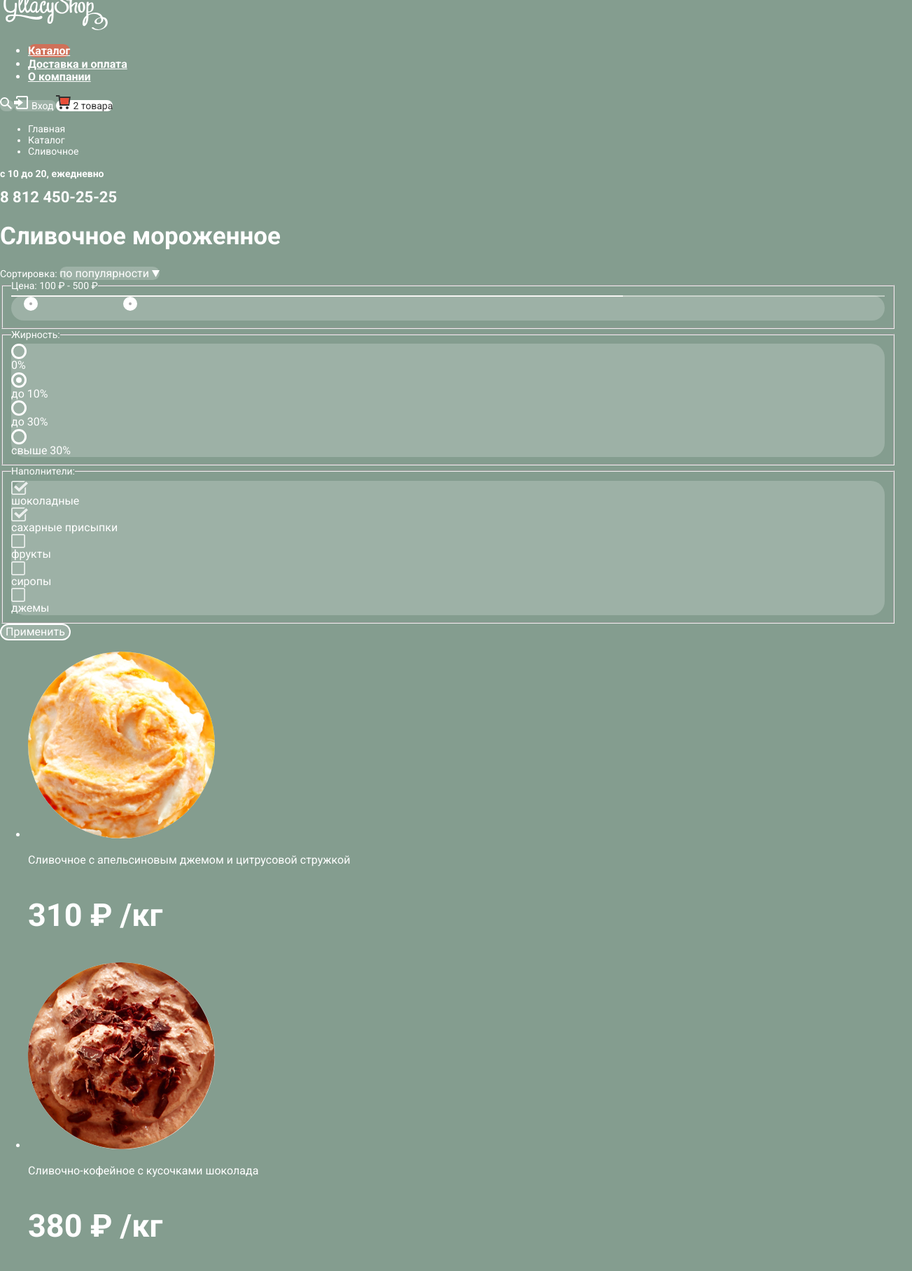
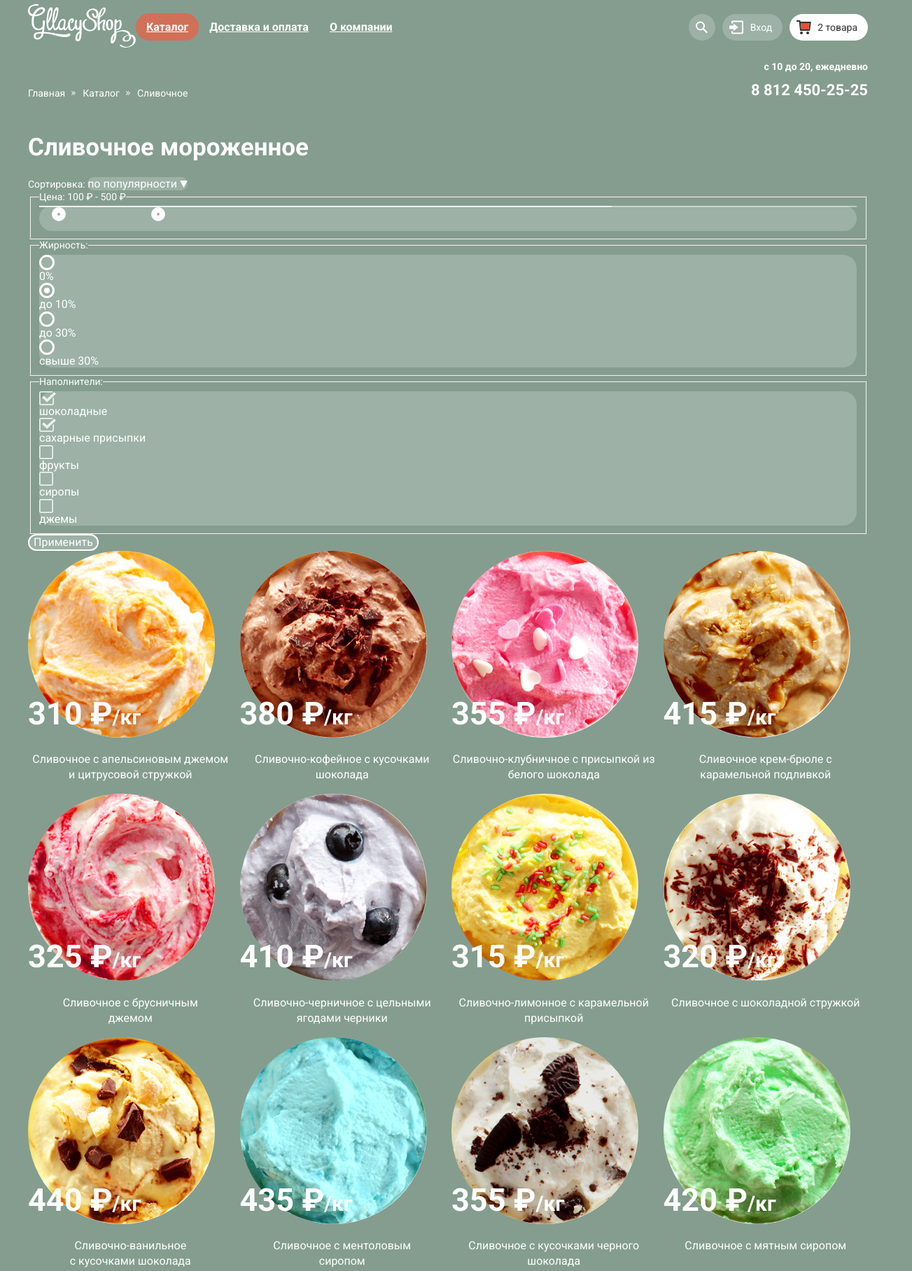
Before and after one commit to AlexeySlyusarenko/1401569-gllacy-28, a plain HTML site: page catalog.html in a window 1280 px wide. Shown: the part 20-1836 px from the top of the page at 70% size, 1303 px wide, since content can reach past the window. Drawn offline with Linux system fonts and the light colour scheme.

Commit message:
Выполнил начальную разметку по сетке

```diff
--- a/catalog.html
+++ b/catalog.html
@@ -1,5 +1,5 @@
 <!DOCTYPE html>
-    <html lang="ru">
+    <html lang="ru" class="html">
     <head>
         <meta charset="utf-8">
         <title>Каталог</title>
@@ -36,7 +36,7 @@
                         </a>
                     </li>
                 </ul>
-                <a href="#" class="menu__button">
+                <a href="#" class="menu__button menu__button--search">
                     <span class="visually-hidden">
                         Кнопка поиск
                     </span>
@@ -295,10 +295,7 @@
                             Сливочное с апельсиновым джемом и цитрусовой стружкой
                         </h3>
                         <p class="product__price">
-                            310 ₽
-                            <span class="product__weight">
-                                /кг
-                            </span>
+                            310 ₽<span class="product__weight">/кг</span>
                         </p>
                     </li>
                     <li class="catalog__item-product product">
@@ -307,10 +304,7 @@
                             Сливочно-кофейное с кусочками шоколада
                         </h3>
                         <p class="product__price">
-                            380 ₽
-                            <span class="product__weight">
-                                /кг
-                            </span>
+                            380 ₽<span class="product__weight">/кг</span>
                         </p>
                     </li>
                     <li class="catalog__item-product product">
@@ -319,10 +313,7 @@
                             Сливочно-клубничное с присыпкой из белого шоколада
                         </h3>
                         <p class="product__price">
-                            355 ₽
-                            <span class="product__weight">
-                                /кг
-                            </span>
+                            355 ₽<span class="product__weight">/кг</span>
                         </p>
                     </li>
                     <li class="catalog__item-product product">
@@ -331,10 +322,7 @@
                             Сливочное крем-брюле с карамельной подливкой
                         </h3>
                         <p class="product__price">
-                            415 ₽
-                            <span class="product__weight">
-                                /кг
-                            </span>
+                            415 ₽<span class="product__weight">/кг</span>
                         </p>
                     </li>
                     <li class="catalog__item-product product">
@@ -344,10 +332,7 @@
                             джемом
                         </h3>
                         <p class="product__price">
-                            325 ₽
-                            <span class="product__weight">
-                                /кг
-                            </span>
+                            325 ₽<span class="product__weight">/кг</span>
                         </p>
                     </li>
                     <li class="catalog__item-product product">
@@ -356,10 +341,7 @@
                             Сливочно-черничное с цельными ягодами черники
                         </h3>
                         <p class="product__price">
-                            410 ₽
-                            <span class="product__weight">
-                                /кг
-                            </span>
+                            410 ₽<span class="product__weight">/кг</span>
                         </p>
                     </li>
                     <li class="catalog__item-product product">
@@ -368,10 +350,7 @@
                             Сливочно-лимонное с карамельной присыпкой
                         </h3>
                         <p class="product__price">
-                            315 ₽
-                            <span class="product__weight">
-                                /кг
-                            </span>
+                            315 ₽<span class="product__weight">/кг</span>
                         </p>
                     </li>
                     <li class="catalog__item-product product">
@@ -379,11 +358,7 @@
                         <h3 class="product__header">
                             Сливочное с шоколадной стружкой
                         </h3>
-                        <p class="product__price">
-                            320 ₽
-                            <span class="product__weight">
-                                /кг
-                            </span>
+                        <p class="product__price">320 ₽<span class="product__weight">/кг</span>
                         </p>
                     </li>
                     <li class="catalog__item-product product">
@@ -393,10 +368,7 @@
                             с кусочками шоколада
                         </h3>
                         <p class="product__price">
-                            440 ₽
-                            <span class="product__weight">
-                                /кг
-                            </span>
+                            440 ₽<span class="product__weight">/кг</span>
                         </p>
                     </li>
                     <li class="catalog__item-product product">
@@ -406,10 +378,7 @@
                             сиропом
                         </h3>
                         <p class="product__price">
-                            435 ₽
-                            <span class="product__weight">
-                                /кг
-                            </span>
+                            435 ₽<span class="product__weight">/кг</span>
                         </p>
                     </li>
                     <li class="catalog__item-product product">
@@ -418,10 +387,7 @@
                             Сливочное с кусочками черного шоколада
                         </h3>
                         <p class="product__price">
-                            355 ₽
-                            <span class="product__weight">
-                                /кг
-                            </span>
+                            355 ₽<span class="product__weight">/кг</span>
                         </p>
                     </li>
                     <li class="catalog__item-product product">
@@ -430,10 +396,7 @@
                             Сливочное с мятным сиропом
                         </h3>
                         <p class="product__price">
-                            420 ₽
-                            <span class="product__weight">
-                                /кг
-                            </span>
+                            420 ₽<span class="product__weight">/кг</span>
                         </p>
                     </li>
                 </ul>
--- a/css/style.css
+++ b/css/style.css
@@ -18,12 +18,6 @@
     --tomato: #E84D37;
     --grey: #ABABAB;
     --creame: #F8F7F4;
-}
-
-body {
-    background-color: var(--green-dark);
-    color: var(--white);
-    font-family: 'Roboto', sans-serif;
 }
 
 a {
@@ -47,19 +41,95 @@ a {
     margin: -1px;
 }
 
-/* header */
+.html {
+    height: 100%;
+    background-color: var(--green-dark);
+}
+
+/* page */
+
+.page {
+    max-width: 1200px;
+    min-height: 100%;
+    margin: 0 auto;
+    background-color: var(--green-dark);
+    color: var(--white);
+    font-family: 'Roboto', sans-serif;
+}
+
+.page__header {
+    display: flex;
+    flex-direction: row;
+    flex-wrap: wrap;
+    justify-content: space-between;
+    align-items: center;
+    margin: 25px 0;
+}
+
+.page__main {
+    display: flex;
+    flex-flow: row wrap;
+    justify-content: stretch;
+    align-items: stretch;
+}
+
+.page__footer {
+    display: flex;
+    flex-direction: row;
+    flex-wrap: wrap;
+    justify-content: space-between;
+    align-items: center;
+    margin: 25px 0;
+    padding-top: 25px;
+    border-top: 1px solid var(--white-dark-bg);
+}
+
+/* ---------------- header ---------------- */
+
+.logo {
+    flex-grow: 0;
+}
 
 .logo__img {
     fill: var(--white);
 }
 
+/* menu */
+
+.menu {
+    --line-height: 18px;
+    --padding-top: 10px;
+}
+
+.menu {
+    flex-basis: 50%;
+    flex-grow: 1;
+    display: flex;
+    flex-direction: row;
+    flex-wrap: nowrap;
+    justify-content: end;
+    align-items: center;
+}
+
+.menu__list {
+    display: flex;
+    flex-direction: row;
+    flex-wrap: nowrap;
+    justify-content: start;
+    margin: 0;
+    margin-right: auto;
+    padding: 0;
+    list-style: none;
+}
+
 .menu__link {
+    padding: 10px 15px;
     border-radius: 26px;
     background-color: inherit;
     font-style: normal;
     font-weight: bold;
     font-size: 16px;
-    line-height: 18px;
+    line-height: var(--line-height);
     text-decoration: underline;
 }
 .menu__link--active {
@@ -67,21 +137,36 @@ a {
 }
 
 .menu__button {
+    position: relative;
+    margin-left: 10px;
+    padding: var(--padding-top) 15px var(--padding-top) 40px;
     border-radius: 20px;
     background-color: var(--white-dark-bg);
     font-style: normal;
     font-weight: 500;
     font-size: 14px;
-    line-height: 16px;
+    line-height: var(--line-height);
     color: var(--white);
 }
 .menu__button--active {
     background-color: var(--white);
     color: var(--black);
 }
+.menu__button--search {
+    width: calc(var(--line-height) + 2 * var(--padding-top));
+    height: calc(var(--line-height) + 2 * var(--padding-top));
+    padding: 0;
+}
 
 .menu__img {
+    position: absolute;
+    top: 0;
+    left: 10px;
+    height: 100%;
     fill: var(--white);
+}
+.menu__button--search .menu__img {
+    position: relative;
 }
 .menu__button--basket path:nth-child(2) {
     fill: none;
@@ -91,6 +176,55 @@ a {
 }
 .menu__button--basket.menu__button--active path:nth-child(2) {
     fill: var(--tomato);
+}
+
+/* breadcrumbs */
+
+.breadcrumbs {
+    flex-basis: 50%;
+    flex-grow: 1;
+    align-self: end;
+    display: flex;
+    flex-flow: row nowrap;
+    margin: 0;
+    padding: 0;
+
+    list-style: none;
+}
+
+.breadcrumbs__item {
+    position: relative;
+    margin-right: 10px;
+    padding-right: 15px;
+    font-style: normal;
+    font-weight: normal;
+    font-size: 14px;
+    line-height: 16px;
+}
+.breadcrumbs__item::after {
+    content: "";
+    position: absolute;
+    top: 0;
+    right: 0;
+    width: 6px;
+    height: 100%;
+    background-image: url("../img/breadcrumbs-arrow.png");
+    background-repeat: no-repeat;
+    background-position: center;
+}
+.breadcrumbs__item:last-child::after {
+    display: none;
+}
+
+/* header-bar */
+
+.header-bar {
+    flex-grow: 0;
+    display: flex;
+    flex-direction: column;
+    flex-wrap: nowrap;
+    justify-content: center;
+    align-items: end;
 }
 
 .header-bar__row {
@@ -104,14 +238,8 @@ a {
     line-height: 24px;
 }
 
-.breadcrumbs__item {
-    font-style: normal;
-    font-weight: normal;
-    font-size: 14px;
-    line-height: 16px;
-}
+/* ---------------- main ---------------- */
 
-/* main */
 .main-slider__header {
     font-style: normal;
     font-weight: bold;
@@ -178,7 +306,11 @@ a {
     line-height: 30px;
 }
 
+/* description */
+
 .description {
+    margin: 0 0 20px 0;
+    padding: 20px;
     background-color: var(--creame);
     background-image: url("../img/wafer.jpg");
     background-position: 0 0;
@@ -187,7 +319,19 @@ a {
     border-radius: 16px;
 }
 
+.description__list {
+    display: grid;
+    grid-template-columns: 1fr 1fr;
+    grid-gap: 10px;
+    margin: 0;
+    padding: 0;
+    list-style: none;
+}
+
 .description__item {
+    position: relative;
+    margin: 0 0 0 20px;
+    padding: 10px 10px 10px 40px;
     font-style: normal;
     font-weight: normal;
     font-size: 16px;
@@ -197,23 +341,32 @@ a {
 .description__item::before {
     content: "";
     position: absolute;
+    top: 0;
+    left: -20px;
     width: 49px;
     height: 49px;
 }
 .description__item:nth-child(1)::before {
-    background-image: url("../img/ice-cream.svg") no-repeat;
+    background: url("../img/ice-cream.svg") no-repeat center;
 }
 .description__item:nth-child(2)::before {
-    background-image: url("../img/eco.svg") no-repeat;
+    background: url("../img/eco.svg") no-repeat;
 }
 .description__item:nth-child(3)::before {
-    background-image: url("../img/cow.svg") no-repeat;
+    background: url("../img/cow.svg") no-repeat;
 }
 .description__item:nth-child(4)::before {
-    background-image: url("../img/thermometer.svg") no-repeat;
+    background: url("../img/thermometer.svg") no-repeat;
 }
 
+/* news */
+
 .news {
+    flex-basis: 40%;
+    flex-grow: 1;
+    box-sizing: border-box;
+    margin: 0 20px 20px 0;
+    padding: 30px;
     background-color: var(--white);
     background-image: url("../img/bg-strawberry.png");
     background-position: center;
@@ -239,8 +392,13 @@ a {
     color: var(--black);
 }
 
+/* subscription */
+
 .subscription {
+    flex-basis: 40%;
+    flex-grow: 1;
     display: flex;
+    margin: 0 0 20px 0;
     border-radius: 16px;
     background-color: var(--creame);
     background-image: url("../img/bg-post.png");
@@ -252,10 +410,12 @@ a {
 .subscription__wrapper {
     width: 100%;
     margin: 5px;
+    padding: 30px;
     border-radius: 16px;
     background-color: var(--creame);
 }
 .subscription__descriptin {
+    margin: 0 0 40px 0;
     font-style: normal;
     font-weight: normal;
     font-size: 16px;
@@ -263,7 +423,14 @@ a {
     color: var(--black-light);
 }
 
+.subscription__form {
+    display: flex;
+    flex-flow: row nowrap;
+    justify-content: space-between;
+}
+
 .subscription__input {
+    padding: 10px;
     font-style: normal;
     font-weight: normal;
     font-size: 16px;
@@ -271,6 +438,7 @@ a {
 }
 
 .subscription__submit {
+    padding: 10px;
     background-image: var(--tomato-gradient);
     border: none;
     border-radius: 70px;
@@ -478,6 +646,15 @@ a {
     user-select: none;
 }
 
+.catalog__list-product {
+    display: grid;
+    grid-template-columns: 1fr 1fr 1fr 1fr;
+    column-gap: 10px;
+    margin: 0;
+    padding: 0;
+    list-style: none;
+}
+
 .catalog__item-product--hit::before {
     z-index: 100;
     content: "";
@@ -491,7 +668,14 @@ a {
     border-radius: 50%;
 }
 
+/* product */
+
+.product {
+    position: relative;
+}
+
 .product__header {
+    text-align: center;
     font-style: normal;
     font-weight: 500;
     font-size: 16px;
@@ -505,13 +689,19 @@ a {
 }
 
 .product__price {
+    z-index: 15;
+    position: absolute;
+    top: 210px;
+    left: 0;
+    margin: 0;
+    padding: 0;
     font-style: normal;
     font-weight: bold;
     font-size: 45px;
     line-height: 45px;
 }
 
-.product_weight {
+.product__weight {
     font-style: normal;
     font-weight: bold;
     font-size: 30px;
@@ -520,9 +710,15 @@ a {
 
 .catalog__list-pages {
     display: flex;
+    flex-flow: row nowrap;
+    justify-content: end;
+    align-items: center;
 }
 
 .catalog__item-page {
+    margin: 0;
+    padding: 0;
+
     list-style: none;
 }
 
@@ -552,19 +748,38 @@ a {
     fill: var(--white);
 }
 
-/* footer */
+/* ---------------- footer ---------------- */
+
+/* social */
+.social {
+    display: flex;
+    flex-flow: row nowrap;
+    margin: 0;
+    padding: 0;
+
+    list-style: none;
+}
+
 .social__logo {
+    margin-right: 10px;
     fill: var(--white-light-bg);
     border: 2px solid var(--white-dark-bg);
-    border-radius: 50%
+    border-radius: 50%;
 }
 
-.info__img {
-    position: absolute;
-    fill: var(--white);
+/* info */
+
+.info {
+    display: grid;
+    grid-template-columns: 160px 200px;
+    column-gap: 10px;
+    margin: 0;
+    padding: 0;
+    list-style: none;
 }
 
 .info__link {
+    position: relative;
     font-style: normal;
     font-weight: normal;
     font-size: 13px;
@@ -574,6 +789,16 @@ a {
 .info__link--love {
     font-weight: bold;
 }
+
+.info__img {
+    position: absolute;
+    height: 18px;
+    top: 0;
+    left: -20px;
+    fill: var(--white);
+}
+
+/* developer */
 
 .developer__logo-img {
     fill: var(--white);
```
Also changed, not shown: index.html (+10 -19 lines), img/breadcrumbs-arrow.png (added).
